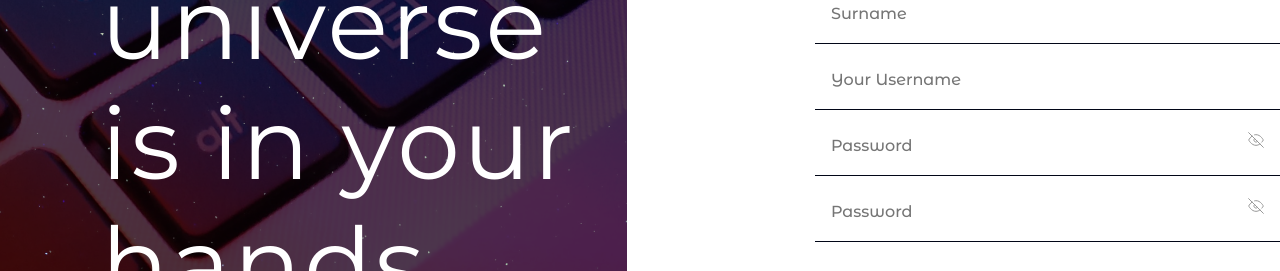
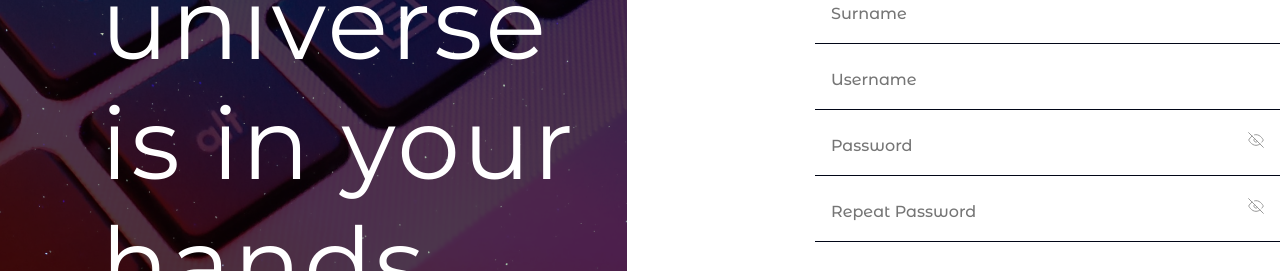
Before and after one commit to Sky2Walker/Skywebsoc, a plain HTML site: page index.html in a window 1280 px wide. Shown: the part 485-756 px from the top of the page. Drawn offline with Linux system fonts and the light colour scheme.

Commit message:
small fixes

```diff
--- a/index.html
+++ b/index.html
@@ -37,7 +37,7 @@
             <input type="email" class="email" name="" id="" placeholder="E-mail">
             <input type="text" class="name" name="" id="" placeholder="Name">
             <input type="text" class="surname" name="" id="" placeholder="Surname">
-            <input type="text" class="username" name="" id="" placeholder="Your Username">
+            <input type="text" class="username" name="" id="" placeholder="Username">
             <label class="inp_password" for="">
                 <input type="password" class="" name="" id="" placeholder="Password">
                 <button class="password_visible">
@@ -59,7 +59,7 @@
             </label>
 
             <label class="rep_password" for="">
-                <input type="password" class="" name="" id="" placeholder="Password">
+                <input type="password" class="" name="" id="" placeholder="Repeat Password">
                 <button class="password_visible">
                     <svg xmlns="http://www.w3.org/2000/svg" width="16" height="16" viewBox="0 0 16 16" fill="none">
                         <g clip-path="url(#clip0_54_39)">
```
